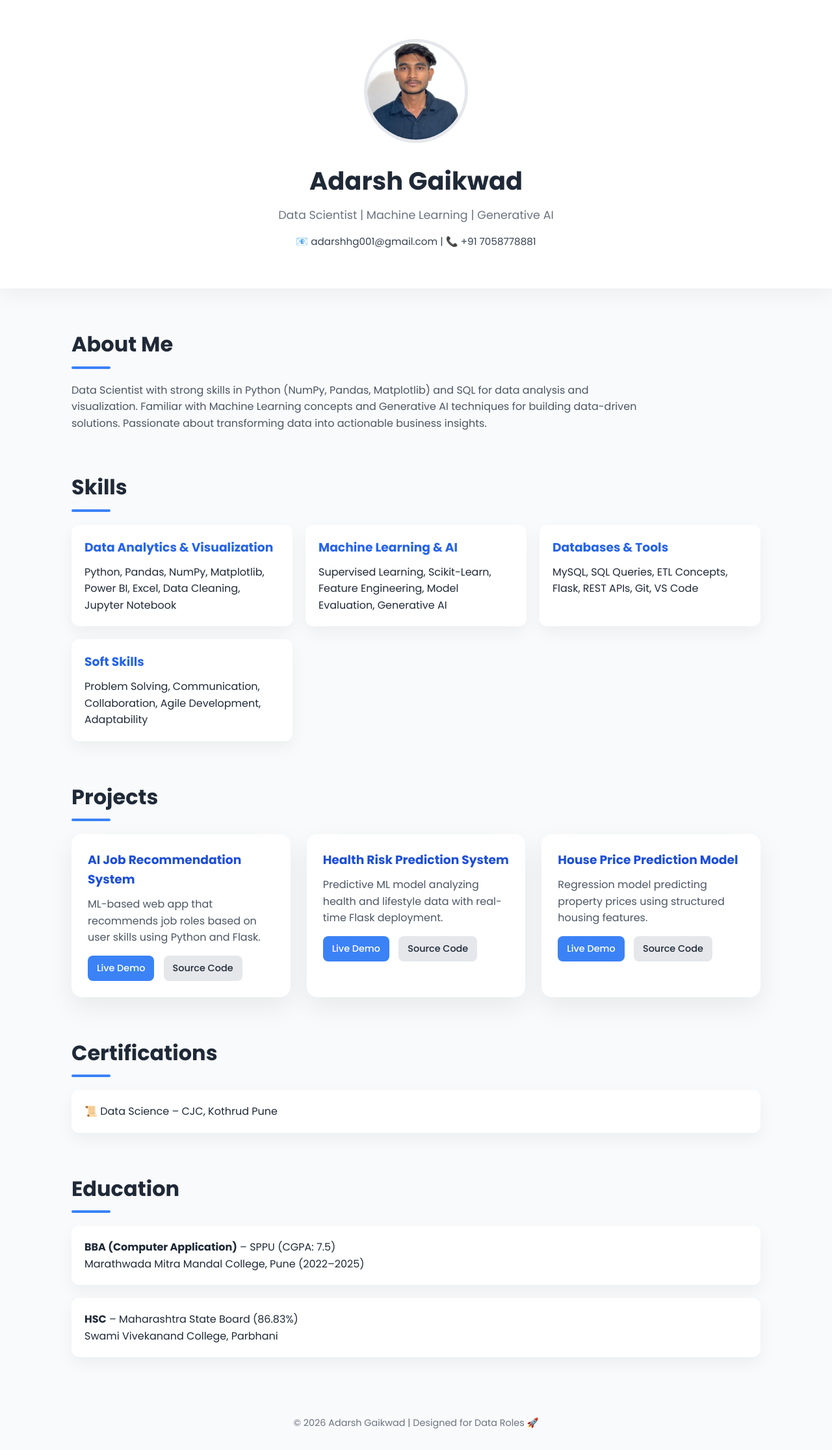
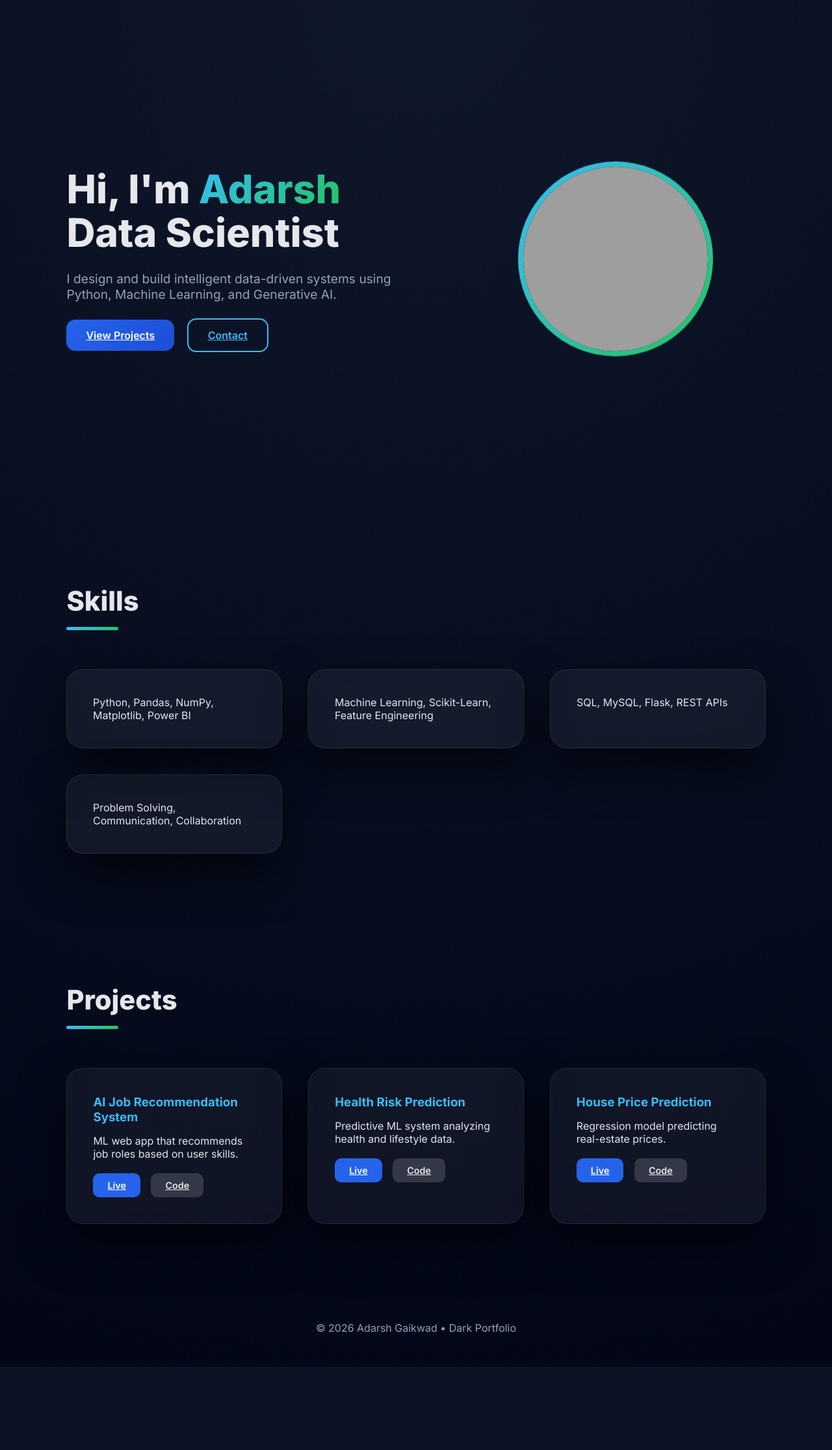
Before and after one commit to Adarsh0g/my_portfolio_website, a Python web app: template templates/index.html in a window 1280 px wide. Shown: the whole page at 65% size. After the commit the page ends 2104 px from the top, so only its background shows below. Run offline with Jinja, Linux system fonts and the light colour scheme; the template is opened without the code that fills it, so the values that code supplies are empty; grey boxes are pictures that could not be loaded.

Commit message:
index.html

```diff
--- a/templates/index.html
+++ b/templates/index.html
@@ -2,288 +2,285 @@
 <html lang="en">
 <head>
 <meta charset="UTF-8">
+<title>Adarsh Gaikwad | Data Scientist</title>
 <meta name="viewport" content="width=device-width, initial-scale=1.0">
-    <title>Adarsh Gaikwad | Data Scientist Portfolio</title>
 
-    <!-- Google Font -->
-    <link href="https://fonts.googleapis.com/css2?family=Poppins:wght@300;400;500;600;700&display=swap" rel="stylesheet">
+<!-- Font -->
+<link href="https://fonts.googleapis.com/css2?family=Inter:wght@300;400;500;600;700;800&display=swap" rel="stylesheet">
+
+<!-- AOS -->
+<link href="https://unpkg.com/aos@2.3.1/dist/aos.css" rel="stylesheet">
 
 <style>
-        * {
-            margin: 0;
-            padding: 0;
-            box-sizing: border-box;
-            font-family: 'Poppins', sans-serif;
+*{
+    margin:0;
+    padding:0;
+    box-sizing:border-box;
+    font-family:'Inter',sans-serif;
 }
 
-        body {
-            background: #f9fafb;
-            color: #1f2937;
-            line-height: 1.6;
+body{
+    background:radial-gradient(circle at top,#0f172a,#020617);
+    color:#e5e7eb;
 }
 
-        a {
-            text-decoration: none;
-            color: inherit;
+/* ===== HERO ===== */
+.hero{
+    min-height:100vh;
+    display:grid;
+    grid-template-columns:1.2fr 1fr;
+    align-items:center;
+    padding:80px 8%;
+    gap:60px;
 }
 
-        /* Header */
-        header {
-            background: white;
-            padding: 60px 20px;
-            text-align: center;
-            box-shadow: 0 10px 30px rgba(0,0,0,0.05);
+.hero h1{
+    font-size:3.8rem;
+    font-weight:800;
+    line-height:1.1;
 }
 
-        header img {
-            width: 160px;
-            height: 160px;
-            object-fit: cover;
-            border-radius: 50%;
-            border: 5px solid #e5e7eb;
-            margin-bottom: 20px;
+.hero span{
+    background:linear-gradient(135deg,#38bdf8,#22c55e);
+    -webkit-background-clip:text;
+    -webkit-text-fill-color:transparent;
 }
 
-        header h1 {
-            font-size: 2.4rem;
-            font-weight: 700;
+.hero p{
+    margin:25px 0;
+    font-size:1.2rem;
+    color:#94a3b8;
+    max-width:520px;
 }
 
-        header p {
-            margin-top: 8px;
-            color: #6b7280;
-            font-size: 1.1rem;
+.hero-btns a{
+    display:inline-block;
+    margin-right:15px;
+    padding:14px 30px;
+    border-radius:14px;
+    font-weight:600;
+    transition:.4s;
 }
 
-        .contact {
-            margin-top: 15px;
-            font-size: 0.95rem;
-            color: #374151;
+.btn-primary{
+    background:linear-gradient(135deg,#2563eb,#1d4ed8);
+    color:white;
 }
 
-        /* Section */
-        section {
-            max-width: 1100px;
-            margin: 60px auto;
-            padding: 0 20px;
+.btn-primary:hover{
+    transform:translateY(-5px);
+    box-shadow:0 20px 40px rgba(37,99,235,.45);
 }
 
-        section h2 {
-            font-size: 2rem;
-            margin-bottom: 20px;
-            position: relative;
+.btn-outline{
+    border:2px solid #38bdf8;
+    color:#38bdf8;
 }
 
-        section h2::after {
-            content: '';
-            width: 60px;
-            height: 4px;
-            background: #3b82f6;
-            display: block;
-            margin-top: 8px;
-            border-radius: 2px;
+.btn-outline:hover{
+    background:#38bdf8;
+    color:#020617;
 }
 
-        /* About */
-        .about p {
-            color: #4b5563;
-            max-width: 900px;
+/* ===== PROFILE ===== */
+.profile-wrap{
+    width:300px;
+    height:300px;
+    border-radius:50%;
+    background:linear-gradient(135deg,#38bdf8,#22c55e);
+    padding:8px;
+    animation:float 6s ease-in-out infinite;
 }
 
-        /* Skills */
-        .skills-grid {
-            display: grid;
-            grid-template-columns: repeat(auto-fit, minmax(260px, 1fr));
-            gap: 20px;
+.profile-wrap img{
+    width:100%;
+    height:100%;
+    border-radius:50%;
+    object-fit:cover;
+    background:#020617;
 }
 
-        .skill-card {
-            background: white;
-            padding: 20px;
-            border-radius: 12px;
-            box-shadow: 0 10px 25px rgba(0,0,0,0.05);
-            transition: transform 0.3s ease;
+@keyframes float{
+    0%{transform:translateY(0)}
+    50%{transform:translateY(-18px)}
+    100%{transform:translateY(0)}
 }
 
-        .skill-card:hover {
-            transform: translateY(-6px);
+/* ===== SECTIONS ===== */
+section{
+    padding:100px 8%;
 }
 
-        .skill-card h3 {
-            margin-bottom: 10px;
-            color: #2563eb;
+.section-title{
+    font-size:2.6rem;
+    font-weight:800;
+    margin-bottom:60px;
 }
 
-        /* Projects */
-        .projects-grid {
-            display: grid;
-            grid-template-columns: repeat(auto-fit, minmax(300px, 1fr));
-            gap: 25px;
+.section-title::after{
+    content:'';
+    width:80px;
+    height:5px;
+    background:linear-gradient(135deg,#38bdf8,#22c55e);
+    display:block;
+    margin-top:15px;
+    border-radius:10px;
 }
 
-        .project-card {
-            background: white;
-            padding: 25px;
-            border-radius: 16px;
-            box-shadow: 0 15px 40px rgba(0,0,0,0.07);
-            transition: all 0.3s ease;
+/* ===== CARDS ===== */
+.grid{
+    display:grid;
+    grid-template-columns:repeat(auto-fit,minmax(280px,1fr));
+    gap:40px;
 }
 
-        .project-card:hover {
-            transform: translateY(-8px);
+.card{
+    background:rgba(255,255,255,0.05);
+    border:1px solid rgba(255,255,255,0.08);
+    backdrop-filter:blur(12px);
+    border-radius:26px;
+    padding:40px;
+    box-shadow:0 30px 70px rgba(0,0,0,.6);
+    transition:all .6s cubic-bezier(.16,1,.3,1);
 }
 
-        .project-card h3 {
-            color: #1d4ed8;
-            margin-bottom: 10px;
+.card:hover{
+    transform:translateY(-15px) scale(1.02);
+    box-shadow:0 50px 120px rgba(0,0,0,.8);
 }
 
-        .project-card p {
-            color: #4b5563;
-            margin-bottom: 15px;
+.card h3{
+    margin-bottom:15px;
+    color:#38bdf8;
 }
 
-        .project-links a {
-            display: inline-block;
-            margin-right: 10px;
-            padding: 8px 14px;
-            border-radius: 8px;
-            font-size: 0.9rem;
-            font-weight: 500;
+/* ===== PROJECT LINKS ===== */
+.project-links a{
+    display:inline-block;
+    margin-top:20px;
+    margin-right:12px;
+    padding:10px 22px;
+    border-radius:10px;
+    font-size:.9rem;
+    font-weight:600;
+    transition:.4s;
 }
 
-        .demo {
-            background: #3b82f6;
-            color: white;
+.demo{
+    background:#2563eb;
+    color:white;
 }
 
-        .code {
-            background: #e5e7eb;
-            color: #1f2937;
+.demo:hover{
+    box-shadow:0 15px 40px rgba(37,99,235,.5);
 }
 
-        /* Education & Certification */
-        .list-box {
-            background: white;
-            padding: 20px;
-            border-radius: 12px;
-            box-shadow: 0 10px 25px rgba(0,0,0,0.05);
-            margin-bottom: 20px;
+.code{
+    background:rgba(255,255,255,.15);
+    color:#e5e7eb;
 }
 
-        /* Footer */
-        footer {
-            text-align: center;
-            padding: 30px 10px;
-            color: #6b7280;
-            font-size: 0.9rem;
+/* ===== FOOTER ===== */
+footer{
+    text-align:center;
+    padding:50px 20px;
+    color:#94a3b8;
+}
+
+/* ===== RESPONSIVE ===== */
+@media(max-width:900px){
+    .hero{
+        grid-template-columns:1fr;
+        text-align:center;
+    }
+    .hero h1{
+        font-size:3rem;
+    }
 }
 </style>
 </head>
 <body>
 
-    <!-- HEADER -->
-    <header>
-        <img src="static/profile_photo.jpeg" alt="Adarsh Gaikwad">
-        <h1>Adarsh Gaikwad</h1>
-        <p>Data Scientist | Machine Learning | Generative AI</p>
-        <div class="contact">
-            📧 adarshhg001@gmail.com | 📞 +91 7058778881
+<!-- HERO -->
+<div class="hero">
+    <div data-aos="fade-right">
+        <h1>Hi, I'm <span>Adarsh</span><br>Data Scientist</h1>
+        <p>
+            I design and build intelligent data-driven systems using
+            Python, Machine Learning, and Generative AI.
+        </p>
+        <div class="hero-btns">
+            <a class="btn-primary" href="#projects">View Projects</a>
+            <a class="btn-outline" href="mailto:adarshhg001@gmail.com">Contact</a>
         </div>
-    </header>
+    </div>
 
-    <!-- ABOUT -->
-    <section class="about">
-        <h2>About Me</h2>
-        <p>
-            Data Scientist with strong skills in Python (NumPy, Pandas, Matplotlib) and SQL for data analysis and visualization.
-            Familiar with Machine Learning concepts and Generative AI techniques for building data-driven solutions.
-            Passionate about transforming data into actionable business insights.
-        </p>
-    </section>
+    <div data-aos="fade-left" style="display:flex;justify-content:center;">
+        <div class="profile-wrap">
+            <img src="static/profile_photo.jpeg"
+                 alt="Adarsh Gaikwad">
+        </div>
+    </div>
+</div>
 
 <!-- SKILLS -->
 <section>
-        <h2>Skills</h2>
-        <div class="skills-grid">
-            <div class="skill-card">
-                <h3>Data Analytics & Visualization</h3>
-                <p>Python, Pandas, NumPy, Matplotlib, Power BI, Excel, Data Cleaning, Jupyter Notebook</p>
-            </div>
-            <div class="skill-card">
-                <h3>Machine Learning & AI</h3>
-                <p>Supervised Learning, Scikit-Learn, Feature Engineering, Model Evaluation, Generative AI</p>
-            </div>
-            <div class="skill-card">
-                <h3>Databases & Tools</h3>
-                <p>MySQL, SQL Queries, ETL Concepts, Flask, REST APIs, Git, VS Code</p>
-            </div>
-            <div class="skill-card">
-                <h3>Soft Skills</h3>
-                <p>Problem Solving, Communication, Collaboration, Agile Development, Adaptability</p>
-            </div>
+    <h2 class="section-title" data-aos="fade-up">Skills</h2>
+    <div class="grid">
+        <div class="card" data-aos="zoom-in">Python, Pandas, NumPy, Matplotlib, Power BI</div>
+        <div class="card" data-aos="zoom-in" data-aos-delay="100">Machine Learning, Scikit-Learn, Feature Engineering</div>
+        <div class="card" data-aos="zoom-in" data-aos-delay="200">SQL, MySQL, Flask, REST APIs</div>
+        <div class="card" data-aos="zoom-in" data-aos-delay="300">Problem Solving, Communication, Collaboration</div>
     </div>
 </section>
 
 <!-- PROJECTS -->
-    <section>
-        <h2>Projects</h2>
-        <div class="projects-grid">
+<section id="projects">
+    <h2 class="section-title" data-aos="fade-up">Projects</h2>
+    <div class="grid">
 
-            <div class="project-card">
+        <div class="card" data-aos="fade-up">
             <h3>AI Job Recommendation System</h3>
-                <p>ML-based web app that recommends job roles based on user skills using Python and Flask.</p>
+            <p>ML web app that recommends job roles based on user skills.</p>
             <div class="project-links">
-                    <a class="demo" href="https://adarshgaikwad01.pythonanywhere.com/" target="_blank">Live Demo</a>
-                    <a class="code" href="https://github.com/Adarsh0g/p12" target="_blank">Source Code</a>
+                <a class="demo" href="https://adarshgaikwad01.pythonanywhere.com/" target="_blank">Live</a>
+                <a class="code" href="https://github.com/Adarsh0g/p12" target="_blank">Code</a>
             </div>
         </div>
 
-            <div class="project-card">
-                <h3>Health Risk Prediction System</h3>
-                <p>Predictive ML model analyzing health and lifestyle data with real-time Flask deployment.</p>
+        <div class="card" data-aos="fade-up" data-aos-delay="150">
+            <h3>Health Risk Prediction</h3>
+            <p>Predictive ML system analyzing health and lifestyle data.</p>
             <div class="project-links">
-                    <a class="demo" href="https://adarshgaikwad1.pythonanywhere.com/" target="_blank">Live Demo</a>
-                    <a class="code" href="https://github.com/Adarsh0g/p6" target="_blank">Source Code</a>
+                <a class="demo" href="https://adarshgaikwad1.pythonanywhere.com/" target="_blank">Live</a>
+                <a class="code" href="https://github.com/Adarsh0g/p6" target="_blank">Code</a>
             </div>
         </div>
 
-            <div class="project-card">
-                <h3>House Price Prediction Model</h3>
-                <p>Regression model predicting property prices using structured housing features.</p>
+        <div class="card" data-aos="fade-up" data-aos-delay="300">
+            <h3>House Price Prediction</h3>
+            <p>Regression model predicting real-estate prices.</p>
             <div class="project-links">
-                    <a class="demo" href="https://adarshgaikwad.pythonanywhere.com/" target="_blank">Live Demo</a>
-                    <a class="code" href="https://github.com/Adarsh0g/p4" target="_blank">Source Code</a>
+                <a class="demo" href="https://adarshgaikwad.pythonanywhere.com/" target="_blank">Live</a>
+                <a class="code" href="https://github.com/Adarsh0g/p4" target="_blank">Code</a>
             </div>
         </div>
 
     </div>
 </section>
 
-    <!-- CERTIFICATION -->
-    <section>
-        <h2>Certifications</h2>
-        <div class="list-box">
-            <p>📜 Data Science – CJC, Kothrud Pune</p>
-        </div>
-    </section>
+<footer>
+    © 2026 Adarsh Gaikwad • Dark Portfolio
+</footer>
 
-    <!-- EDUCATION -->
-    <section>
-        <h2>Education</h2>
-        <div class="list-box">
-            <p><strong>BBA (Computer Application)</strong> – SPPU (CGPA: 7.5)</p>
-            <p>Marathwada Mitra Mandal College, Pune (2022–2025)</p>
-        </div>
-        <div class="list-box">
-            <p><strong>HSC</strong> – Maharashtra State Board (86.83%)</p>
-            <p>Swami Vivekanand College, Parbhani</p>
-        </div>
-    </section>
-
-    <footer>
-        © 2026 Adarsh Gaikwad | Designed for Data Roles 🚀
-    </footer>
+<script src="https://unpkg.com/aos@2.3.1/dist/aos.js"></script>
+<script>
+AOS.init({
+    duration:1200,
+    easing:'ease-in-out',
+    once:true
+});
+</script>
 
 </body>
 </html>
```
Also changed, not shown: templates/static/profile_photo.jpeg (deleted). Lines whose indentation alone changed are shown as unchanged.
